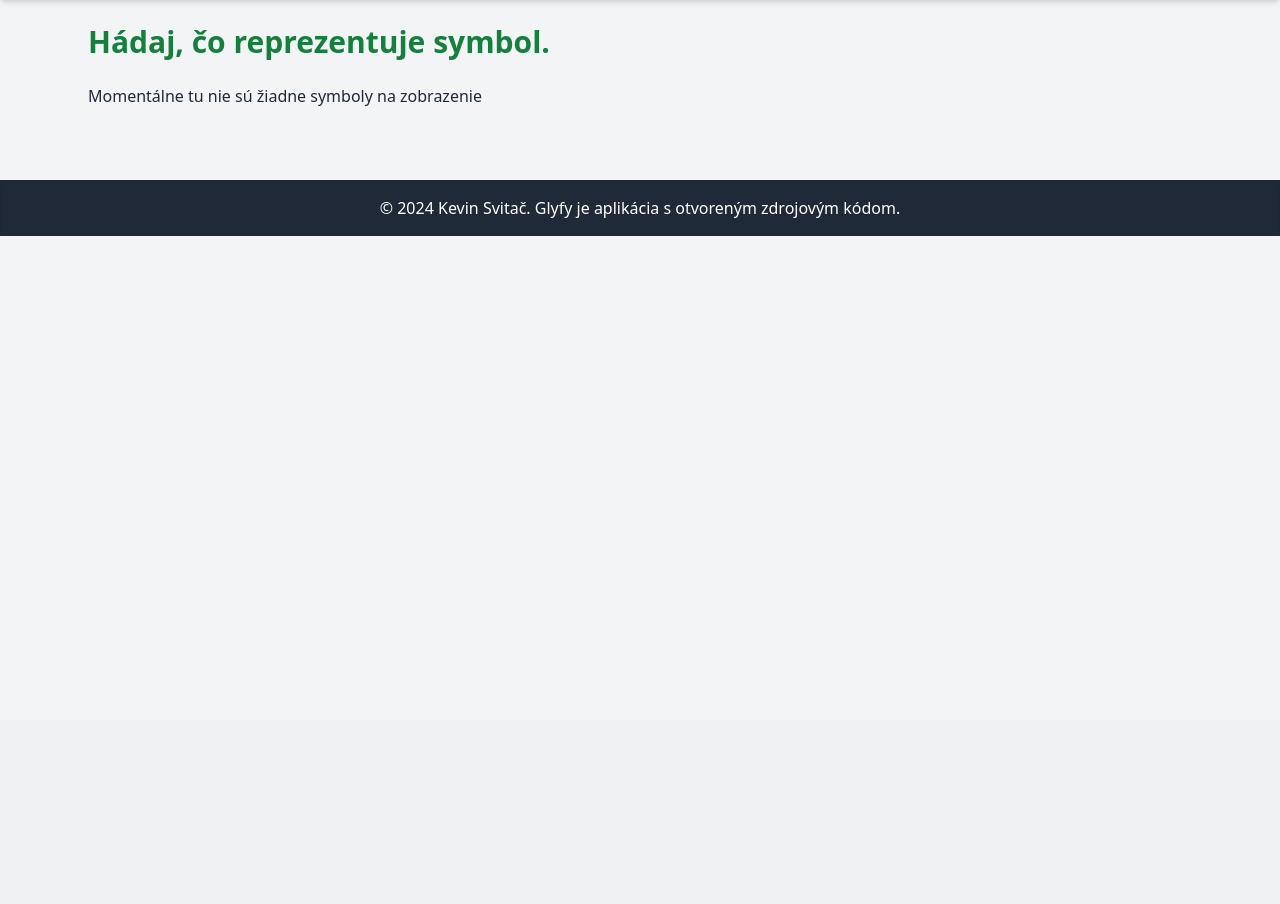
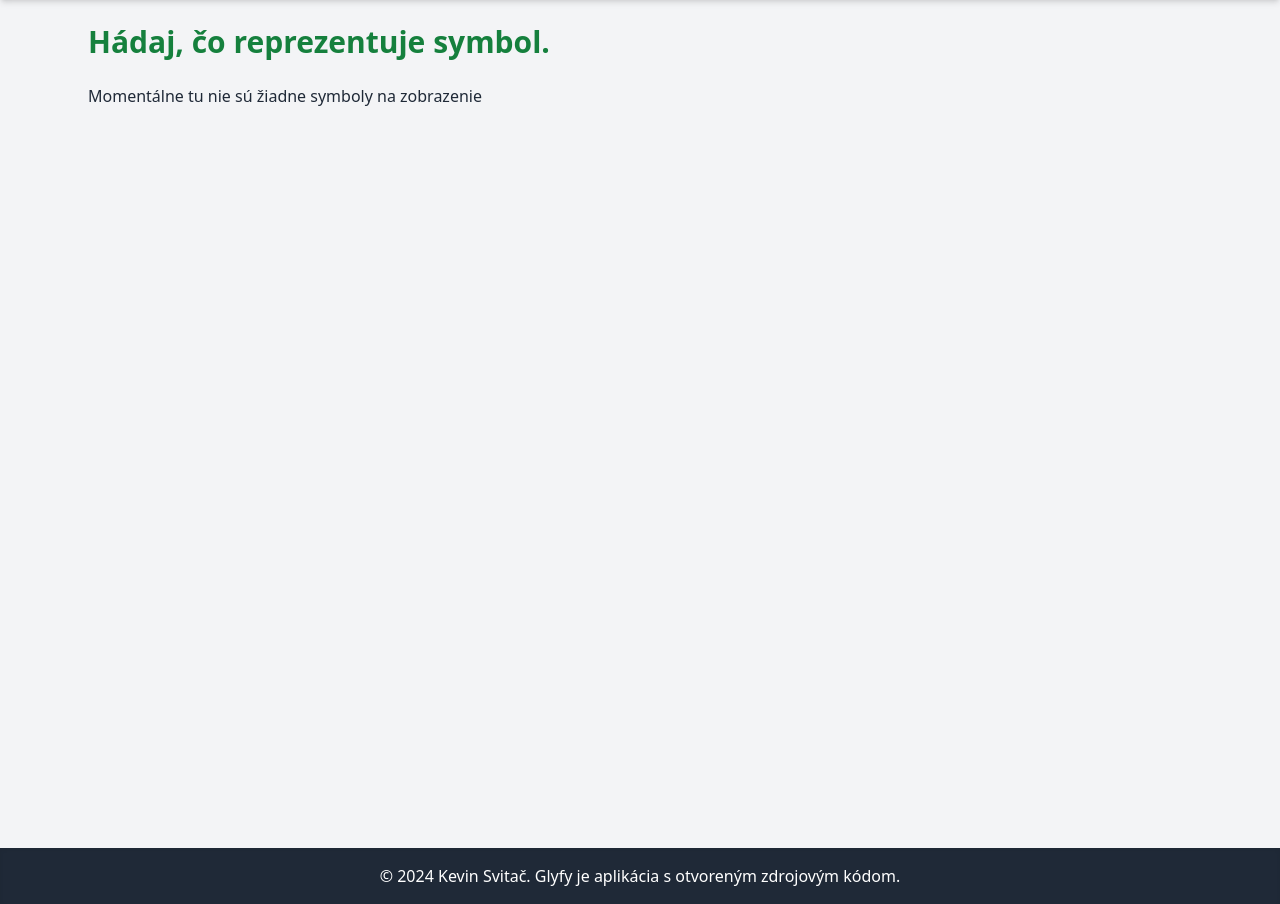
Before and after one commit to SKevo18/glyfy, a Flask app: page / in a window 1280 px wide. Shown: the part 80-984 px from the top of the page. Before the commit the page ends 316 px from the top, so only its background shows below. Run offline with Flask 3, Linux system fonts and the light colour scheme; data that the repository does not hold is empty; parts of the project's set-up code (start-up, migrations or seed data) failed here and were passed over; some libraries are stand-ins or nearby versions.

Commit message:
content `h-screen`

```diff
--- a/glyfy/templates/layout.html
+++ b/glyfy/templates/layout.html
@@ -9,7 +9,7 @@
 <body class="bg-gray-100 text-gray-800">
     {% include 'partials/header.html' %}
 
-    <div class="container p-6 mx-auto max-w-full md:max-w-4xl lg:max-w-5xl xl:max-w-6xl">
+    <div class="container p-6 mx-auto max-w-full md:max-w-4xl lg:max-w-5xl xl:max-w-6xl h-screen">
         {% block content %}{% endblock %}
     </div>
 
```
